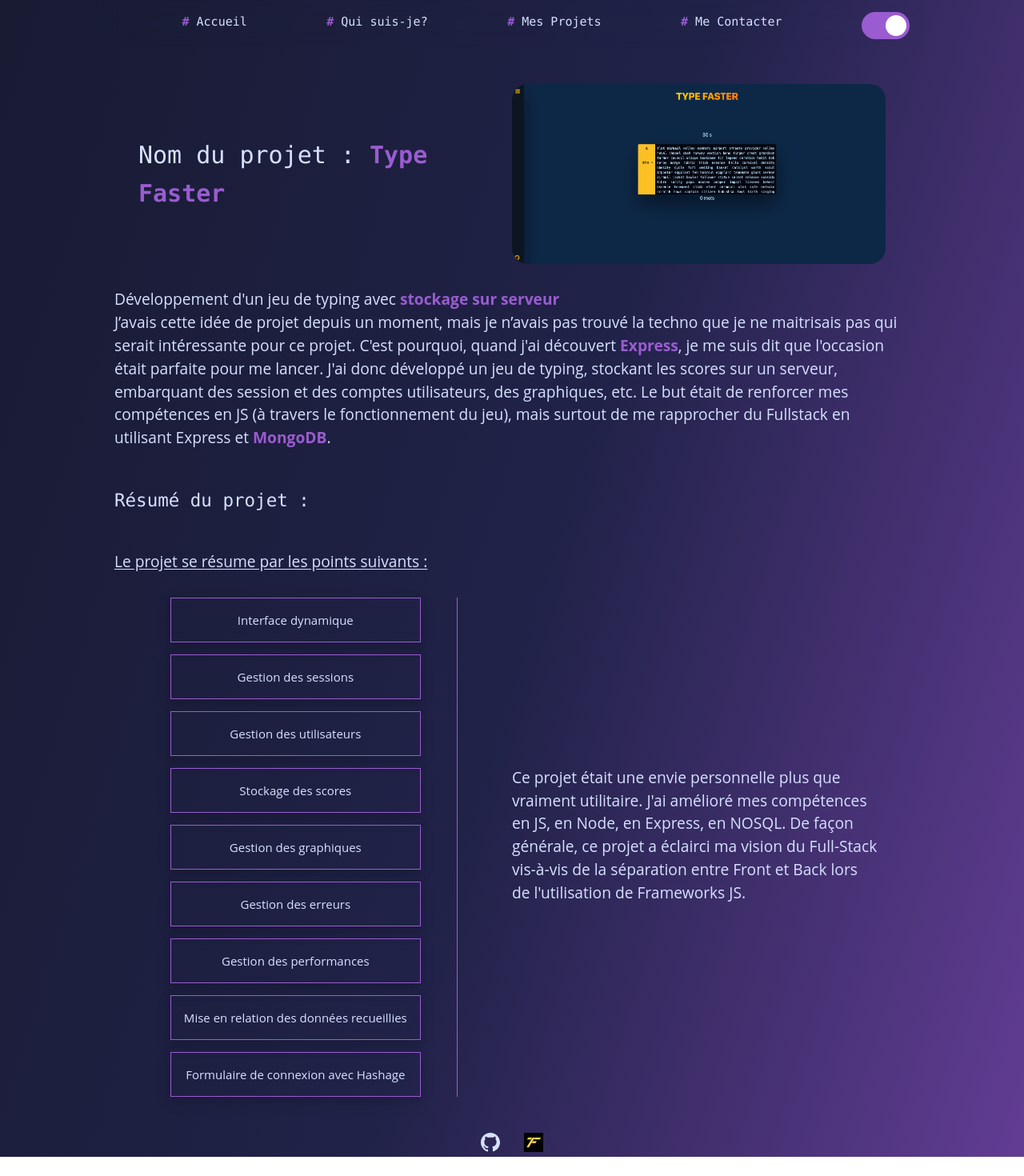
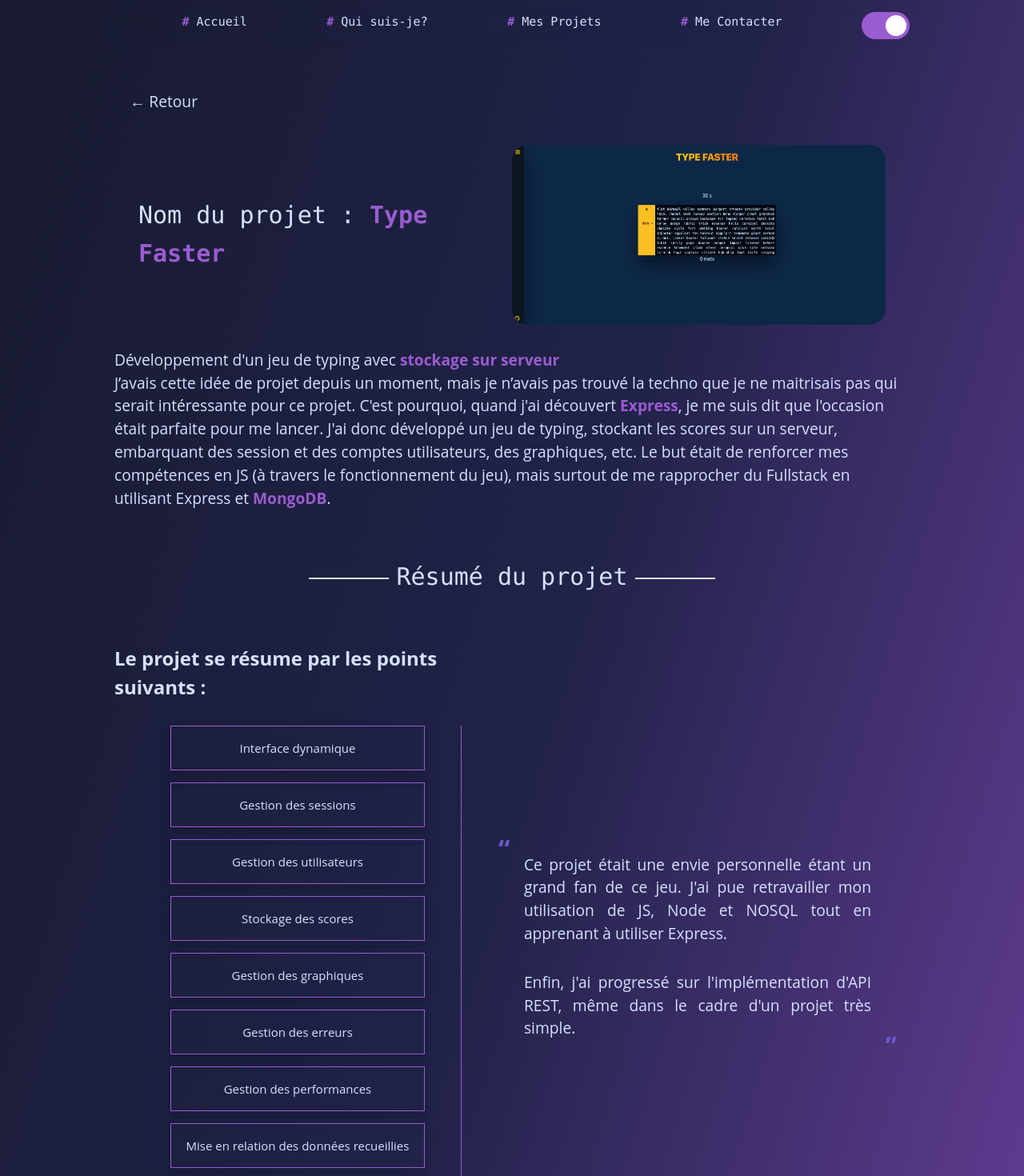
Before and after one commit to ArthurDesmonts/portfolio, a Vue app: page /portfolio/typefaster in a window 1280 px wide. Shown: the top 1470 px of the page at 80% size. Before the commit the page ends 1446 px from the top, so only its background shows below. Built offline with nearby package versions, Linux system fonts and the light colour scheme.

Commit message:
Fix le texte de conclusion, ajuste les titres, refactor de main.css, boutton de retour vers l'index, fix les cursor

```diff
--- a/src/assets/main.css
+++ b/src/assets/main.css
@@ -50,6 +50,12 @@ button {
   text-underline-offset: 2px;
 }
 
+.sub-title-prelist {
+  font-size: 1.5rem;
+  font-weight: bold;
+  margin-top: 1rem;
+}
+
 .icon {
   color: var(--icon-color);
   font-weight: bold;
@@ -93,6 +99,42 @@ body.dark-theme {
   padding: 1rem;
   margin-bottom: 2rem;
   text-align: center;
+}
+
+.justify-content {
+  margin-top: 1em;
+  text-align: justify;
+  padding: 1em;
+  font-size: 16px;
+  position: relative;
+}
+
+.justify-content::before,
+.justify-content::after {
+  content: '“';
+  font-size: 2em;
+  color: var(--tile-color);
+  position: absolute;
+  font-weight: bold;
+}
+
+.justify-content::before {
+  left: -0.5em;
+  top: -0.5em;
+}
+
+.justify-content::after {
+  content: '”';
+  right: -0.5em;
+  bottom: -0.5em;
+}
+
+.no-after::after {
+  content: none;
+}
+
+.no-before::before {
+  content: none;
 }
 
 @media (max-width: 768px) {
--- a/src/components/Typefaster.vue
+++ b/src/components/Typefaster.vue
@@ -1,15 +1,18 @@
 <template>
     <div class="container">
+        <p class="back-link">
+            <router-link to="/portfolio/">Retour</router-link>
+        </p>
         <div class="project-header">
             <h1>Nom du projet : <span class="icon">Type Faster</span></h1>
             <img class="project-preview" src="../assets/typefasterPreview.png" alt="Preview of the project">
         </div>
       <p>Développement d'un jeu de typing avec <span class='icon'>stockage sur serveur</span></p>
       <p>J’avais cette idée de projet depuis un moment, mais je n’avais pas trouvé la techno que je ne maitrisais pas qui serait intéressante pour ce projet. C'est pourquoi, quand j'ai découvert <span class='icon'>Express</span>, je me suis dit que l'occasion était parfaite pour me lancer. J'ai donc développé un jeu de typing, stockant les scores sur un serveur, embarquant des session et des comptes utilisateurs, des graphiques, etc. Le but était de renforcer mes compétences en JS (à travers le fonctionnement du jeu), mais surtout de me rapprocher du Fullstack en utilisant Express et <span class='icon'>MongoDB</span>.</p>
-      <h2 class="summary-title">Résumé du projet :</h2>
+      <h2 class="summary-title">Résumé du projet</h2>
       <div class="asided-list-content">
         <div class="list-container">
-            <p><span class='underline'>Le projet se résume par les points suivants :</span></p>
+            <p><span class='sub-title-prelist'>Le projet se résume par les points suivants :</span></p>
             <ul class="list">
                 <li>Interface dynamique</li>
                 <li>Gestion des sessions</li>
@@ -22,7 +25,13 @@
                 <li>Formulaire de connexion avec Hashage</li>
             </ul>
         </div>
-        <p class="summary">Ce projet était une envie personnelle plus que vraiment utilitaire. J'ai amélioré mes compétences en JS, en Node, en Express, en NOSQL. De façon générale, ce projet a éclairci ma vision du Full-Stack vis-à-vis de la séparation entre Front et Back lors de l'utilisation de Frameworks JS.</p>
+        <div class="summary justify-content ">
+            <p>Ce projet était une envie personnelle étant un grand fan de ce jeu. J'ai pue retravailler mon utilisation de JS, Node et NOSQL tout en apprenant
+                à utiliser Express.
+            </p>
+            <p>Enfin, j'ai progressé sur l'implémentation d'API REST, même dans le cadre d'un projet très simple.
+            </p>
+        </div>
       </div>
       <div class="link-button">
           <a href="https://github.com/ArthurDesmonts/typeFaster" target="_blank" class="innerParagraphIcon">
@@ -63,6 +72,7 @@
         margin: 2em;
         align-items: center;
         border-right: 1px solid var(--button-color);
+        cursor: default;
     }
 
     .list li {
@@ -80,7 +90,21 @@
     }
 
     .summary-title{
-        margin: 2em 0;
+       justify-content: center;
+       text-align: center;
+       margin: 2em;
+       font-size: 2em;
+    }
+
+    .summary-title::before,
+    .summary-title::after {
+        content: "";
+        display: inline-block;
+        width: 100px;
+        height: 2px;
+        background-color: var(--text-color);
+        vertical-align: middle;
+        margin: 0 10px;
     }
 
     .asided-list-content {
@@ -96,7 +120,10 @@
     .summary {
         width: 50%;
         margin: 2em;
-
+        display: flex;
+        flex-direction: column;
+        justify-content: center;
+        gap: 2em;
     }
 
     .link-button {
@@ -112,4 +139,25 @@
     .innerParagraphIcon {
         fill: var(--text-color);
     }
+
+    .bordered-test{
+        border: 1px solid red;
+    }
+
+    .back-link {
+        margin: 2em 1em;
+        list-style: none;
+        text-decoration: none;
+    }
+
+    .back-link a:visited,
+    .back-link a:active,
+    .back-link a {
+        color: inherit;
+        text-decoration: none;
+    }
+
+    .back-link::before {
+        content: "← ";
+    }
 </style>
```
